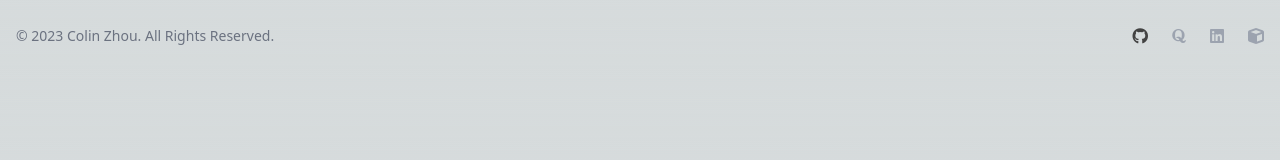
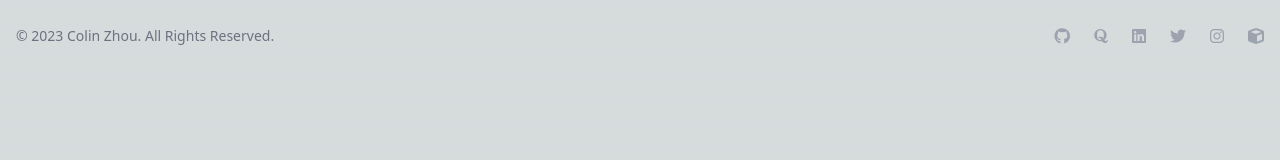
Before and after one commit to czhou578/v3, a Next.js app: page /Footer in a window 1280 px wide. Shown: the top 160 px of the page. Built offline with nearby package versions, Linux system fonts and the light colour scheme.

Commit message:
updated footer

```diff
--- a/pages/Footer.tsx
+++ b/pages/Footer.tsx
@@ -14,7 +14,10 @@ export default function Footer() {
             Reserved.
           </span>
           <div className="flex mt-4 space-x-6 sm:justify-center md:mt-0">
-            <a href="https://github.com/czhou578">
+            <a
+              href="https://github.com/czhou578"
+              className="text-gray-400 hover:text-gray-900 dark:hover:text-white"
+            >
               <i className="fa-brands fa-github "></i>
             </a>
             <a
@@ -28,6 +31,18 @@ export default function Footer() {
               className="text-gray-400 hover:text-gray-900 dark:hover:text-white"
             >
               <i className="fa-brands fa-linkedin"></i>
+            </a>
+            <a
+              href="https://twitter.com/ZhouColin01"
+              className="text-gray-400 hover:text-gray-900 dark:hover:text-white"
+            >
+              <i className="fa-brands fa-twitter"></i>
+            </a>
+            <a
+              href="https://www.instagram.com/colin.uiuc.pianist/"
+              className="text-gray-400 hover:text-gray-900 dark:hover:text-white"
+            >
+              <i className="fa-brands fa-instagram"></i>
             </a>
             {/* <a
               href="https://www.worldcubeassociation.org/persons/2014ZHOU16"
```
Also changed, not shown: 1 other file (tests, documents, lock files or other folders).
